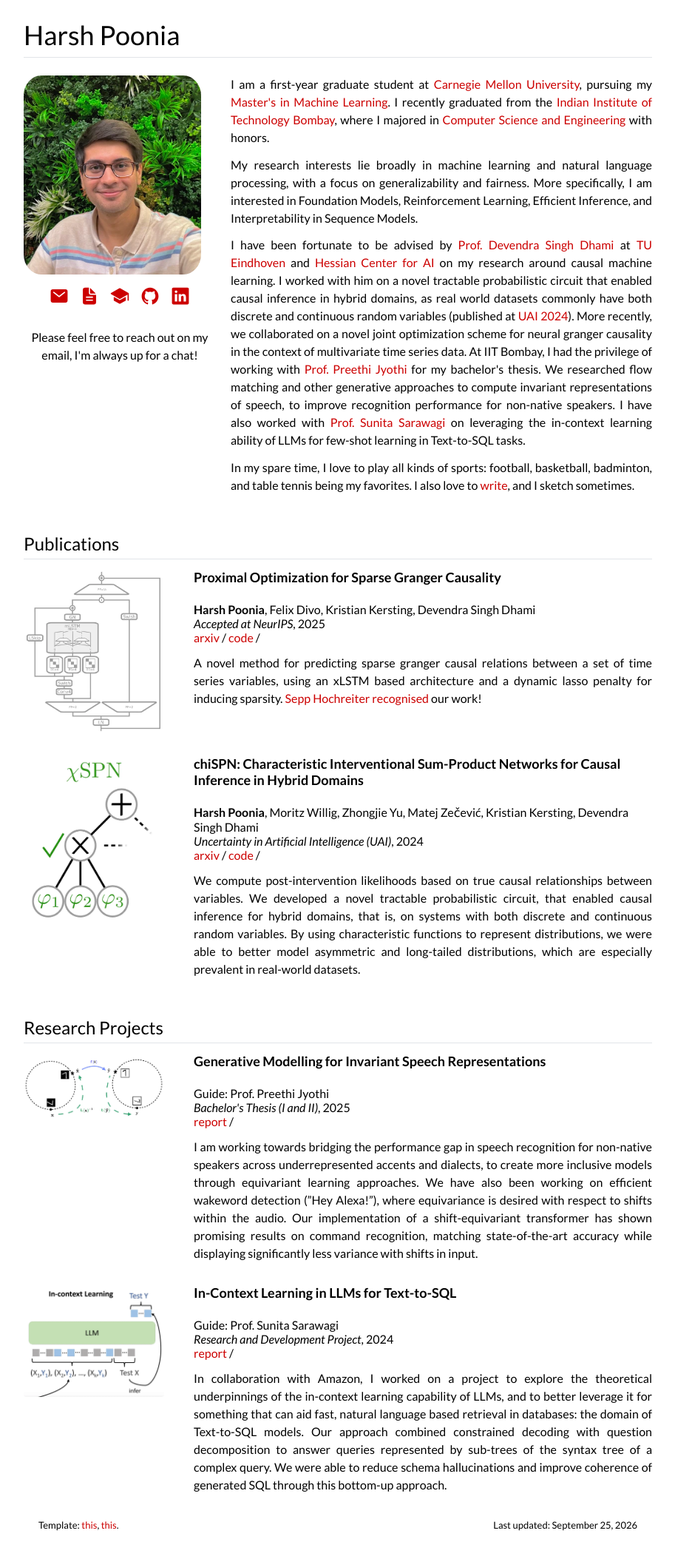
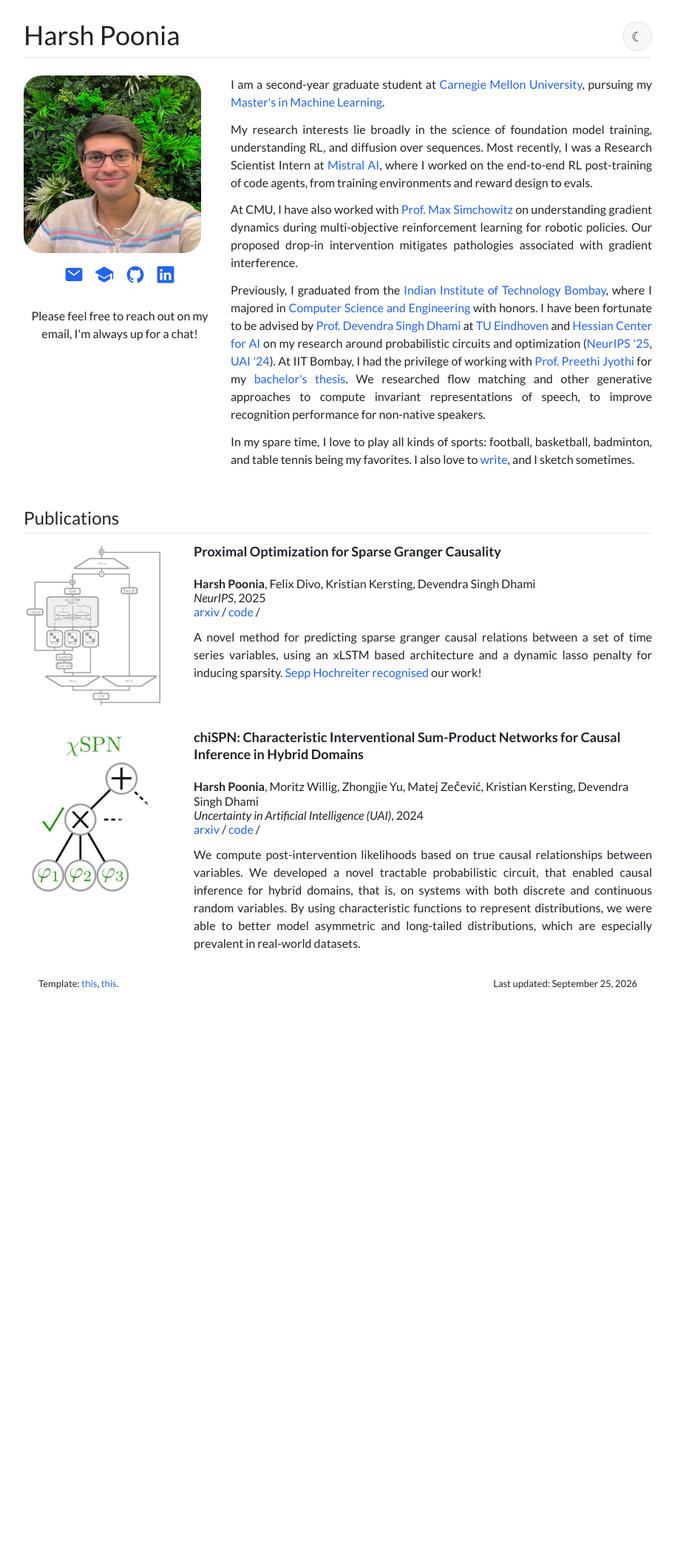
Before and after one commit to harpoonix/harpoonix.github.io, a Jekyll site: the page built from index.html, in a window 1280 px wide. Shown: the whole page at 74% size, without its empty margins (183-1096 px from the left). Built offline with Jekyll 4.4.1, drawn with Linux system fonts in a browser that asks for light colours; after the commit the page ends 1374 px from its top, so only the background shows below that.

Commit message:
Refresh portfolio content and theme

```diff
--- a/_config.yml
+++ b/_config.yml
@@ -6,7 +6,7 @@
 name: Harsh Poonia
 
 # Short bio or description (displayed in the header)
-# description: the profile of an engineer, researcher and software developer
+description: Graduate student and machine learning researcher at Carnegie Mellon University.
 
 # URL of your avatar or profile pic (you could use your GitHub profile pic)
 # avatar: ./images/harsh-photo.webp
@@ -24,7 +24,7 @@ footer-links:
   flickr:
   github: harpoonix
   instagram:
-  linkedin: /in/harshpoonia
+  linkedin: in/harshpoonia
   pinterest:
   rss: # just type anything here for a working RSS icon
   twitter:
@@ -55,8 +55,7 @@ url: "https://harpoonix.github.io" # the base hostname & protocol for your site
 # !! You don't need to change any of the configuration flags below !!
 #
 
-#permalink: /:title/
-permalink: /
+permalink: /:title/
 
 
 # The release of Jekyll Now that you're using
--- a/_layouts/default.html
+++ b/_layouts/default.html
@@ -1,19 +1,30 @@
-<!DOCTYPE html PUBLIC "-//W3C//DTD XHTML 1.1//EN" "http://www.w3.org/TR/xhtml11/DTD/xhtml11.dtd">
-<html xmlns="http://www.w3.org/1999/xhtml" xml:lang="en">
+<!doctype html>
+<html lang="en">
 
 <head>
-    <meta name="viewport" content="width=device-width, initial-scale=1.0">
-    <meta name="generator" content="jemdoc, see http://jemdoc.jaboc.net/" />
-    <meta http-equiv="Content-Type" content="text/html;charset=utf-8" />
-    <link rel="icon" href="flower-icon.svg"/>
-    <link href="https://fonts.googleapis.com/css?family=Titillium+Web:400,600,400italic,600italic,300,300italic"
-        rel="stylesheet" type="text/css" />
-    <link rel="stylesheet" type="text/css" href="style.css" />
-    <link rel="canonical" href="{{ page.url | replace:'index.html','' | prepend: site.baseurl | prepend: site.url }}">
-    <link href="https://fonts.googleapis.com/css?family=Lato:400,700,400italic,700italic" rel="stylesheet"
-        type="text/css">
+    <meta charset="utf-8">
+    <meta name="viewport" content="width=device-width, initial-scale=1">
+    <meta name="description" content="{{ site.description }}">
+    <meta name="color-scheme" content="light dark">
+    <script>
+        (function () {
+            try {
+                var savedTheme = localStorage.getItem('theme');
+                var prefersDark = window.matchMedia('(prefers-color-scheme: dark)').matches;
+                document.documentElement.dataset.theme = savedTheme || (prefersDark ? 'dark' : 'light');
+            } catch (error) {
+                document.documentElement.dataset.theme = 'light';
+            }
+        }());
+    </script>
+    <link rel="icon" href="{{ '/flower-icon.svg' | relative_url }}">
+    <link rel="preconnect" href="https://fonts.googleapis.com">
+    <link rel="preconnect" href="https://fonts.gstatic.com" crossorigin>
+    <link href="https://fonts.googleapis.com/css2?family=Lato:ital,wght@0,400;0,700;1,400;1,700&display=swap" rel="stylesheet">
+    <link rel="stylesheet" href="{{ '/style.css' | relative_url }}">
+    <link rel="canonical" href="{{ page.url | replace: 'index.html', '' | absolute_url }}">
 
-    <title>{{ site.name }}</title>
+    <title>{% if page.title %}{{ page.title }}{% else %}{{ site.name }}{% endif %}</title>
     <!-- MathJax -->
     <script src='https://cdnjs.cloudflare.com/ajax/libs/mathjax/2.7.5/latest.js?config=TeX-MML-AM_CHTML' async></script>
     <script type="text/x-mathjax-config">
@@ -27,43 +38,45 @@ MathJax.Hub.Config({
 </head>
 
 <body>
-    <div id="main-container">
+    <main id="main-container">
         <div id="layout-content">
             <!-- nomenu  -->
             <div id="toptitle">
                 <h1>{{ site.name }}</h1>
+                <button id="theme-toggle" class="theme-toggle" type="button" aria-pressed="false">
+                    <span class="theme-toggle__icon" aria-hidden="true"></span>
+                </button>
             </div>
-            <div id="text-img-container">
-                <div id="img-container">
-                    <img src="{{site.avatar}}" alt="" width="240px" style="border-radius: 10%;" />
+            <div class="text-img-container profile">
+                <div class="img-container">
+                    <img src="{{ site.avatar | relative_url }}" alt="Portrait of {{ site.name }}" width="240" height="240" style="border-radius: 10%;">
                     <p style="text-align:center; font-size: 26px;">
-                        <a href="mailto:{{site.footer-links.email}}" target=&ldquo;blank&rdquo;><ion-icon name="mail"></ion-icon></a>
-                        &nbsp;
-                        <a href="pdfs/harsh-poonia-resume.pdf" target=&ldquo;blank&rdquo;><ion-icon name="document-text"></ion-icon></a>
+                        <a href="mailto:{{ site.footer-links.email }}" aria-label="Email {{ site.name }}"><ion-icon name="mail"></ion-icon></a>
                         &nbsp;
                         <a href="https://scholar.google.com/citations?user=mJgY9q4AAAAJ&amp;hl=en&amp;authuser=3"
-                            target=&ldquo;blank&rdquo;><ion-icon name="school"></ion-icon></a>
+                            target="_blank" rel="noopener noreferrer" aria-label="Google Scholar profile"><ion-icon name="school"></ion-icon></a>
                         &nbsp;
-                        <a href="https://github.com/{{site.footer-links.github}}/" target=&ldquo;blank&rdquo;><ion-icon name="logo-github"></ion-icon></a>
+                        <a href="https://github.com/{{ site.footer-links.github }}/" target="_blank" rel="noopener noreferrer" aria-label="GitHub profile"><ion-icon name="logo-github"></ion-icon></a>
                         &nbsp;
-                        <a href="https://www.linkedin.com/{{site.footer-links.linkedin}}" target=&ldquo;blank&rdquo;><ion-icon name="logo-linkedin"></ion-icon></a>
+                        <a href="https://www.linkedin.com/{{ site.footer-links.linkedin }}" target="_blank" rel="noopener noreferrer" aria-label="LinkedIn profile"><ion-icon name="logo-linkedin"></ion-icon></a>
                     </p>
                     <p style="text-align:center; max-width: 240px; margin: 0 auto; padding-bottom:20px;">Please feel free to reach out on my email, I'm always up for a chat!</p>
                 </div>
-                <div id="text-container">
+                <div class="text-container">
                     <p>
-                    I am a first-year graduate student at <a href="https://www.cmu.edu/" target="_blank">Carnegie Mellon University</a>, pursuing my <a href="https://www.ml.cmu.edu/" target="_blank">Master's in Machine Learning</a>. I recently graduated from the <a href="https://www.iitb.ac.in" target="_blank">Indian
-                        Institute of Technology Bombay</a>, where I majored in <a
-                        href="https://www.cse.iitb.ac.in" target="_blank">Computer Science and Engineering</a> with honors.
+                        I am a second-year graduate student at <a href="https://www.cmu.edu/" target="_blank" rel="noopener noreferrer">Carnegie Mellon University</a>, pursuing my <a href="https://www.ml.cmu.edu/" target="_blank" rel="noopener noreferrer">Master's in Machine Learning</a>.
                     </p>
                     <p>
-                        My research interests lie broadly in machine learning and natural language processing, with a focus on generalizability and fairness. More specifically, I am interested in Foundation Models, Reinforcement Learning, Efficient Inference, and Interpretability in Sequence Models.
-                    </p>
-
-                    <p>I have been fortunate to be advised by <a href="https://sites.google.com/view/devendradhami" target="_blank">Prof. Devendra Singh Dhami</a> at <a href="https://www.tue.nl/en/" target="_blank">TU Eindhoven</a> and <a href="https://hessian.ai/" target="_blank">Hessian Center for AI</a> on my research around causal machine learning. I worked with him on a novel tractable probabilistic circuit that enabled causal inference in hybrid domains, as real world datasets commonly have both discrete and continuous random variables (published at <a href="https://www.auai.org/uai2024/" target="_blank">UAI 2024</a>). More recently, we collaborated on a novel joint optimization scheme for neural granger causality in the context of multivariate time series data. At IIT Bombay, I had the privilege of working with <a href="https://www.cse.iitb.ac.in/~pjyothi/" target="_blank">Prof. Preethi Jyothi</a> for my bachelor's thesis. We researched flow matching and other generative approaches to compute invariant representations of speech, to improve recognition performance for non-native speakers. I have also worked with <a href="https://www.cse.iitb.ac.in/~sunita/" target="_blank">Prof. Sunita Sarawagi</a> on leveraging the in-context learning ability of LLMs for few-shot learning in Text-to-SQL tasks.
+                        My research interests lie broadly in the science of foundation model training, understanding RL, and diffusion over sequences. Most recently, I was a Research Scientist Intern at <a href="https://mistral.ai/" target="_blank" rel="noopener noreferrer">Mistral AI</a>, where I worked on the end-to-end RL post-training of code agents, from training environments and reward design to evals.
                     </p>
                     <p>
-                        In my spare time, I love to play all kinds of sports: football, basketball, badminton, and table tennis being my favorites. I also love to <a href="https://www.cse.iitb.ac.in/csea/bitstream/2024/" target="_blank">write</a>, and I sketch sometimes.
+                        At CMU, I have also worked with <a href="https://csd.cs.cmu.edu/people/faculty/max-simchowitz" target="_blank" rel="noopener noreferrer">Prof. Max Simchowitz</a> on understanding gradient dynamics during multi-objective reinforcement learning for robotic policies. Our proposed drop-in intervention mitigates pathologies associated with gradient interference.
+                    </p>
+                    <p>
+                        Previously, I graduated from the <a href="https://www.iitb.ac.in/" target="_blank" rel="noopener noreferrer">Indian Institute of Technology Bombay</a>, where I majored in <a href="https://www.cse.iitb.ac.in/" target="_blank" rel="noopener noreferrer">Computer Science and Engineering</a> with honors. I have been fortunate to be advised by <a href="https://sites.google.com/view/devendradhami" target="_blank" rel="noopener noreferrer">Prof. Devendra Singh Dhami</a> at <a href="https://www.tue.nl/en/" target="_blank" rel="noopener noreferrer">TU Eindhoven</a> and <a href="https://hessian.ai/" target="_blank" rel="noopener noreferrer">Hessian Center for AI</a> on my research around probabilistic circuits and optimization (<a href="https://arxiv.org/abs/2502.09981" target="_blank" rel="noopener noreferrer">NeurIPS '25</a>, <a href="https://proceedings.mlr.press/v244/poonia24a.html" target="_blank" rel="noopener noreferrer">UAI '24</a>). At IIT Bombay, I had the privilege of working with <a href="https://www.cse.iitb.ac.in/~pjyothi/" target="_blank" rel="noopener noreferrer">Prof. Preethi Jyothi</a> for my <a href="https://drive.google.com/file/d/1_tPtLrY7P0-RGlAADEV8SKtDBLcEF-PT/view?usp=sharing" target="_blank" rel="noopener noreferrer">bachelor's thesis</a>. We researched flow matching and other generative approaches to compute invariant representations of speech, to improve recognition performance for non-native speakers.
+                    </p>
+                    <p>
+                        In my spare time, I love to play all kinds of sports: football, basketball, badminton, and table tennis being my favorites. I also love to <a href="https://www.cse.iitb.ac.in/csea/bitstream/2024/" target="_blank" rel="noopener noreferrer">write</a>, and I sketch sometimes.
                     </p>
                 </div>
             </div>
@@ -71,11 +84,11 @@ MathJax.Hub.Config({
             {% for post in site.posts %}
             {% for cat in post.categories %}
             {% if cat == 'published' %}
-            <div id="text-img-container">
-                <div id="img-container">
-                    <img src="{{post.image}}" alt="" width="190px" />
+            <article class="text-img-container publication">
+                <div class="img-container">
+                    <img src="{{ post.image | relative_url }}" alt="Thumbnail for {{ post.title }}" width="190">
                 </div>
-                <div id="text-container">
+                <div class="text-container">
                     <h3>{{post.title}}</h3>
                     <br>
                     {{post.authors}}
@@ -110,72 +123,24 @@ MathJax.Hub.Config({
                     <p></p>
                     {{ post.excerpt }}
                 </div>
-            </div>
+            </article>
             {% endif %}
             {% endfor %}
             {% endfor %}
 
-            <h2>Research Projects</h2>
-            {% for post in site.posts %}
-            {% for cat in post.categories %}
-            {% if cat == 'project' %}
-            <div id="text-img-container">
-                <div id="img-container">
-                    <img src="{{post.image}}" alt="" width="190px" />
-                </div>
-                <div id="text-container">
-                    <h3>{{post.title}}</h3>
-                    <br>
-                    {{post.authors}}
-
-                    <br>
-                    <em>{{post.venue}}</em>, {{ post.date | date: "%Y" }}
-                    <br>
-                    {% if post.arxiv %}
-                    <a href="{{post.arxiv}}">arxiv</a> /
-                    {% endif %}
-                    {% if post.report %}
-                    <a href="{{post.report}}">report</a> /
-                    {% endif %}
-                    {% if post.video %}
-                    <a href="{{post.video}}">video</a> /
-                    {% endif %}
-                    {% if post.code %}
-                    <a href="{{post.code}}">code</a> /
-                    {% endif %}
-                    {% if post.poster %}
-                    <a href="{{post.poster}}">poster</a> /
-                    {% endif %}
-                    {% if post.slides %}
-                    <a href="{{post.slides}}">slides</a> /
-                    {% endif %}
-                    {% if post.website %}
-                    <a href="{{post.website}}">website</a> /
-                    {% endif %}
-                    {% if post.youtube %}
-                    <a href="{{post.youtube}}">youtube</a> /
-                    {% endif %}
-                    <p></p>
-                    {{ post.excerpt }}
-                </div>
-            </div>
-            {% endif %}
-            {% endfor %}
-            {% endfor %}
-
-            <!-- <div id="layout-content"> -->
-            <div style="display: flex; justify-content: space-between; padding: 0 20px;">
+            <footer class="site-footer">
                 <p style="font-size: small;">
-                    Template: <a href="https://saurabhg.web.illinois.edu/" target="_blank">this</a>, <a href="https://jonbarron.info/" target="_blank">this</a>.
+                    Template: <a href="https://saurabhg.web.illinois.edu/" target="_blank" rel="noopener noreferrer">this</a>, <a href="https://jonbarron.info/" target="_blank" rel="noopener noreferrer">this</a>.
                 </p>
                 <p style="font-size: small;">
                     Last updated: {{ site.time | date: "%B %d, %Y" }}
                 </p>
-            </div>
+            </footer>
         </div>
-    </div>
+    </main>
     <script type="module" src="https://unpkg.com/ionicons@7.1.0/dist/ionicons/ionicons.esm.js"></script>
     <script nomodule src="https://unpkg.com/ionicons@7.1.0/dist/ionicons/ionicons.js"></script>
+    <script src="{{ '/theme-toggle.js' | relative_url }}"></script>
 </body>
 
 </html>
--- a/_posts/2024-12-20-gc.markdown
+++ b/_posts/2024-12-20-gc.markdown
@@ -6,8 +6,8 @@ image: images/gc.webp
 categories: research published
 author: "Harsh Poonia"
 authors: "<strong>Harsh Poonia</strong>, Felix Divo, Kristian Kersting, Devendra Singh Dhami"
-venue: "Accepted at NeurIPS"
+venue: "NeurIPS"
 arxiv: https://arxiv.org/abs/2502.09981
 code: https://github.com/harpoonix/GC-xLSTM
 ---
-A novel method for predicting sparse granger causal relations between a set of time series variables, using an xLSTM based architecture and a dynamic lasso penalty for inducing sparsity. <a href="https://en.wikipedia.org/wiki/Sepp_Hochreiter#Long_short-term_memory_(LSTM)"> Sepp Hochreiter </a> <a href="https://x.com/HochreiterSepp/status/1891371016846196745" target="_blank"> recognised </a> our work!
+A novel method for predicting sparse granger causal relations between a set of time series variables, using an xLSTM based architecture and a dynamic lasso penalty for inducing sparsity. <a href="https://en.wikipedia.org/wiki/Sepp_Hochreiter#Long_short-term_memory_(LSTM)"> Sepp Hochreiter </a> <a href="https://x.com/HochreiterSepp/status/1891371016846196745" target="_blank" rel="noopener noreferrer"> recognised </a> our work!
--- /dev/null
+++ b/index.html
@@ -0,0 +1,4 @@
+---
+layout: default
+title: Harsh Poonia
+---
--- a/style.scss
+++ b/style.scss
@@ -1,17 +1,43 @@
 ---
 ---
 /* Default css file for jemdoc. */
+
+:root {
+	color-scheme: light;
+	--background: #ffffff;
+	--surface: #f6f8fa;
+	--code-background: #f3f5f7;
+	--text: #1f2328;
+	--border: #e1e4e8;
+	--link: #2563eb;
+	--link-hover: #1d4ed8;
+	--button-hover: #eceff2;
+}
+
+:root[data-theme='dark'] {
+	color-scheme: dark;
+	--background: #111418;
+	--surface: #191d22;
+	--code-background: #20252b;
+	--text: #e6edf3;
+	--border: #30363d;
+	--link: #60a5fa;
+	--link-hover: #93c5fd;
+	--button-hover: #252b32;
+}
 
 body {
 	font-family: 'Lato', Verdana, Helvetica, sans-serif;
 	padding: 0;
 	margin: 0;
+	background: var(--background);
+	color: var(--text);
 }
 
 
-div#main-container {
+#main-container {
 	min-height: 100vh;
-	background: white;
+	background: var(--background);
 	margin: auto;
 }
 
@@ -82,8 +108,8 @@ div#layout-menu {
 	min-width: 280px;
 	position: fixed;
 	overflow: scroll;
-	background: #f6f8fa;
-	border-right: 0.8px solid #e1e4e8;
+	background: var(--surface);
+	border-right: 0.8px solid var(--border);
 }
 
 #layout-menu a {
@@ -114,8 +140,8 @@ div#layout-content{
 
 
 tt {
-	background: #f3f5f7;
-	color: black;
+	background: var(--code-background);
+	color: var(--text);
 }
 
 pre, tt {
@@ -130,13 +156,13 @@ pre, tt {
 }
 
 a, a > tt {
-  color: #cc0000;
+  color: var(--link);
   text-decoration:none;
 }
 
 a:hover, a:hover > tt{
 	/*border-bottom: 1.25px #0366d6 dashed;*/
-  color: #990000;
+  color: var(--link-hover);
   text-decoration:none;
 }
 
@@ -171,9 +197,49 @@ div.menu-item {
 }
 
 div#toptitle {
+	display: flex;
+	align-items: center;
+	justify-content: space-between;
+	gap: 20px;
 	padding-bottom: 0.2em;
 	margin-bottom: 1.5em;
-	border-bottom: 1px solid #e1e4e8;
+	border-bottom: 1px solid var(--border);
+}
+
+.theme-toggle {
+	display: inline-flex;
+	align-items: center;
+	justify-content: center;
+	flex: 0 0 auto;
+	width: 40px;
+	height: 40px;
+	padding: 0;
+	border: 1px solid var(--border);
+	border-radius: 999px;
+	background: var(--surface);
+	color: var(--text);
+	font: inherit;
+	font-size: 14px;
+	cursor: pointer;
+}
+
+.theme-toggle:hover {
+	background: var(--button-hover);
+}
+
+.theme-toggle:focus-visible {
+	outline: 2px solid var(--link);
+	outline-offset: 2px;
+}
+
+.theme-toggle__icon::before {
+	content: '\263E';
+	font-size: 18px;
+	line-height: 1;
+}
+
+:root[data-theme='dark'] .theme-toggle__icon::before {
+	content: '\2600';
 }
 
 /* Reduce space if we begin the page with a title. */
@@ -201,7 +267,7 @@ h1, h2, h3 {
 	padding-bottom: 0.2em;
 	line-height: 1.25;
 	padding-top: 0.5em;
-	border-bottom: 0.7px solid #e1e4e8;
+	border-bottom: 0.7px solid var(--border);
 	font-weight: 400;
 }
 
@@ -286,7 +352,7 @@ dl {
 }
 
 dd {
-	color: #222222;
+	color: var(--text);
 }
 
 dd > *:first-child {
@@ -373,7 +439,7 @@ div.infoblock p + p {
 div.codeblock > div.blockcontent {
 	border: none;
 	border-radius: 10px;
-	background: #f6f8fa;
+	background: var(--surface);
 }
 
 span.pycommand {
@@ -446,7 +512,7 @@ td {
 	padding-left: 0.5em;
 	padding-right: 0.5em;
 	text-align: center;
-	border: 1px solid #d1d5da;
+	border: 1px solid var(--border);
 	line-height: 2;
 }
 
@@ -458,64 +524,71 @@ table + table {
     font-weight: 600;
 }
 
-#countries tr:nth-child(even) {background-color: #f6f8fa;}
+#countries tr:nth-child(even) {background-color: var(--surface);}
 
 
 
-div#text-img-container {
+.text-img-container {
 	overflow: hidden;
 	padding: 0;
 	margin: 0;
 	margin-bottom: 20px;
 }
 
-div#img-container {
+.img-container {
 	float: left;
 	padding-top: 0px;
 	text-align: center;
 }
 
-div#text-container {
+.text-container {
 	overflow: hidden;
 	padding-top: 0px;
 	padding-left: 20px;
 }
 
-div#text-container h1{
+.text-container h1{
 	border-bottom: none;
 	margin: 0px;
 	padding: 0px;
 	padding-top: 15px;
 }
 
-div#text-container h2{
+.text-container h2{
 	border-bottom: none;
 	margin: 0px;
 	padding: 0px;
 	padding-top: 15px;
 }
 
-div#text-container h3{
+.text-container h3{
 	padding-top: 10px;
 	margin-top: 0px;
 }
 
-div#text-container h1 + h3{
+.text-container h1 + h3{
 	padding-top: 0px;
 	margin-top: 0px;
 }
 
-div#text-container h3 + h1{
+.text-container h3 + h1{
 	padding: 0px;
 	margin: 0px;
 }
 
-div#text-container h2 + h3{
+.text-container h2 + h3{
 	padding-top: 0px;
 	margin-top: 0px;
 }
 
-div#text-container p{
+.text-container p{
+}
+
+.site-footer {
+	display: flex;
+	justify-content: space-between;
+	gap: 20px;
+	padding: 0 20px;
 }
 
 
@@ -641,22 +714,33 @@ div#layout-menu-container .closebtn:hover {
 		padding-bottom: 15px;
 	}
 
-	div#img-container {
+	.img-container {
 		float: none;
 		padding-top: 0px;
-		// text-align: center;
-	}
-
-	div#text-container h1{
 		text-align: center;
 	}
 
-	div#text-container h2{
+	.text-container {
+		padding-left: 0;
+	}
+
+	.text-container h1{
 		text-align: center;
 	}
 
-	div#text-container h3{
+	.text-container h2{
 		text-align: center;
+	}
+
+	.text-container h3{
+		text-align: center;
+	}
+
+	.site-footer {
+		align-items: center;
+		flex-direction: column;
+		gap: 0;
+		padding: 0;
 	}
 }
 
--- /dev/null
+++ b/theme-toggle.js
@@ -0,0 +1,29 @@
+(function () {
+    var root = document.documentElement;
+    var toggle = document.getElementById('theme-toggle');
+
+    if (!toggle) {
+        return;
+    }
+
+    function updateToggle(theme) {
+        var isDark = theme === 'dark';
+        toggle.setAttribute('aria-pressed', String(isDark));
+        toggle.setAttribute('aria-label', isDark ? 'Switch to light mode' : 'Switch to dark mode');
+    }
+
+    updateToggle(root.dataset.theme || 'light');
+
+    toggle.addEventListener('click', function () {
+        var nextTheme = root.dataset.theme === 'dark' ? 'light' : 'dark';
+        root.dataset.theme = nextTheme;
+
+        try {
+            localStorage.setItem('theme', nextTheme);
+        } catch (error) {
+            // The selected theme still applies for the current page view.
+        }
+
+        updateToggle(nextTheme);
+    });
+}());
```
Also changed, not shown: _posts/2024-12-21-llm.markdown (deleted, +0 -12 lines), _posts/2024-12-22-equivariant.markdown (deleted, +0 -12 lines), _posts/2025-12-01-curious-llms.markdown (added, +11 -0 lines), _posts/2026-05-01-gradient-arbitration.markdown (added, +10 -0 lines), 1 other file.
